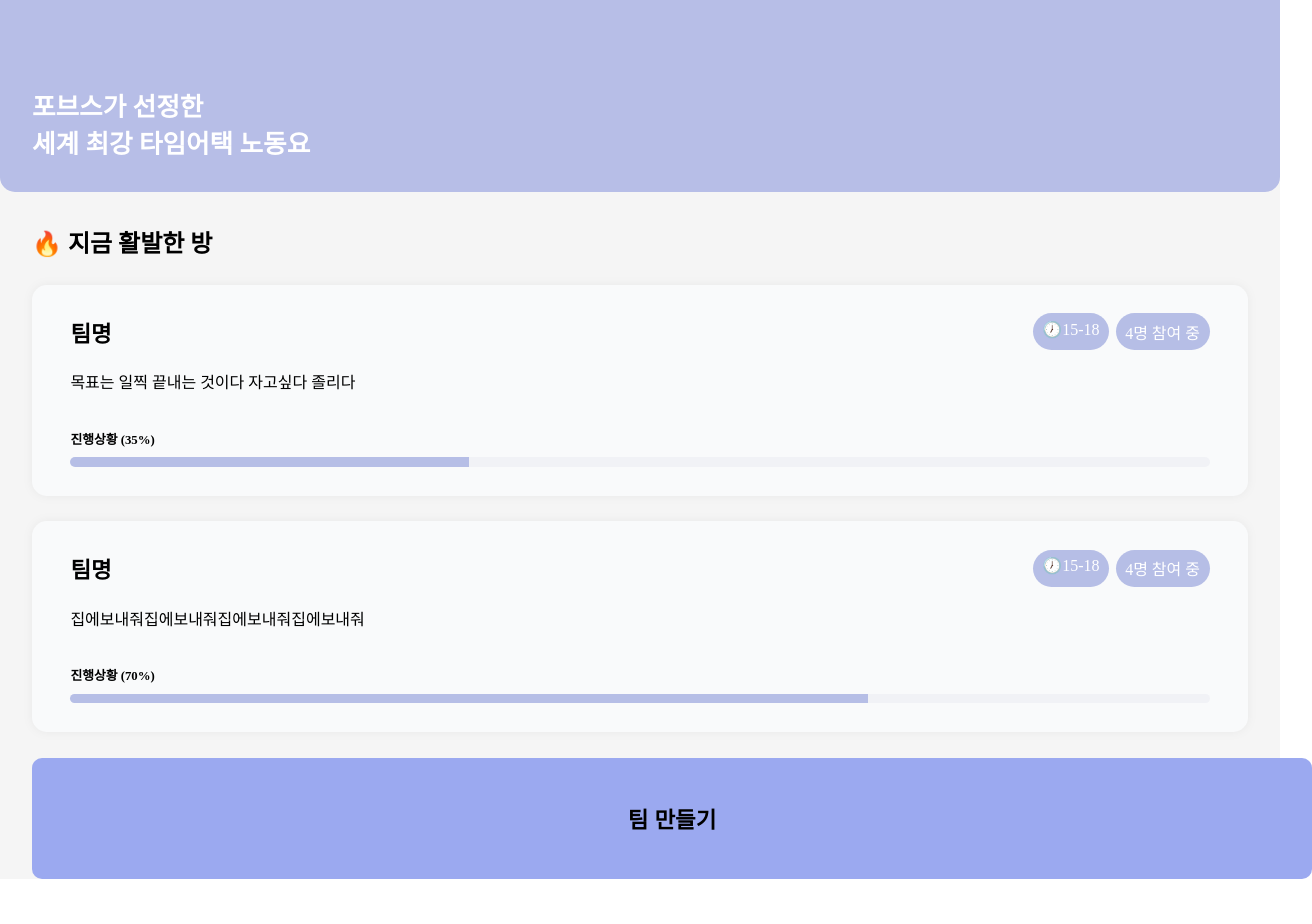
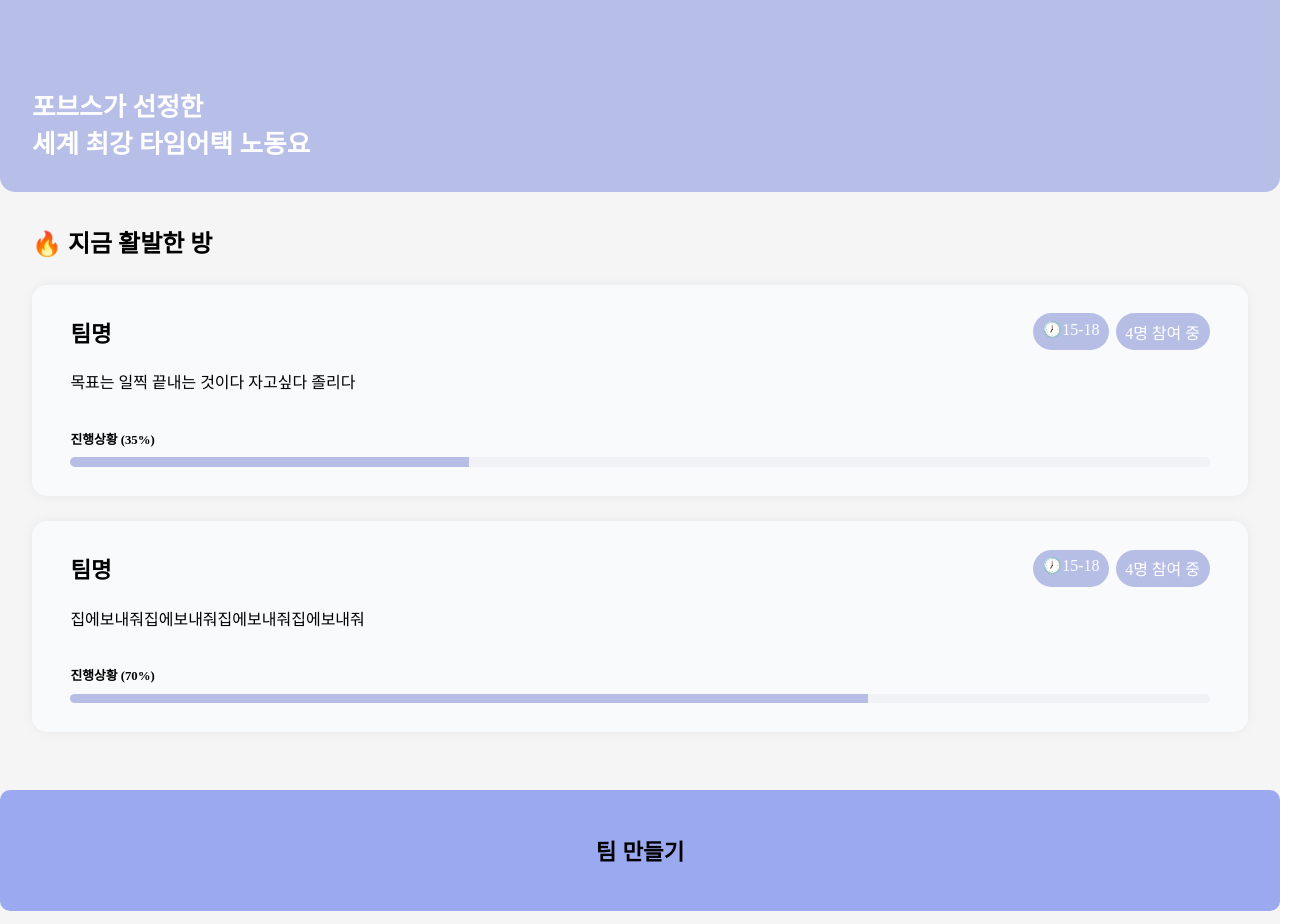
Before and after one commit to piTch-time/pitch-frontend, a React (Create React App) app: page / in a window 1280 px wide. Shown: the top 924 px of the page, 1312 px wide, since content can reach past the window. Before the commit the page ends 879 px from the top, so only its background shows below. Built offline with nearby package versions, Linux system fonts and the light colour scheme.

Commit message:
feat : add type on Button component

```diff
--- a/src/@sharedComponents/Button.tsx
+++ b/src/@sharedComponents/Button.tsx
@@ -2,11 +2,16 @@ import styled from "styled-components";
 
 type buttonType = {
   children: any;
+  type?: "button" | "submit" | "reset" | undefined;
   onClick?: () => void;
 };
 
-export const Button = ({ children, onClick }: buttonType) => {
-  return <BottomButton onClick={onClick}>{children}</BottomButton>;
+export const Button = ({ children, type, onClick }: buttonType) => {
+  return (
+    <BottomButton type={type} onClick={onClick}>
+      {children}
+    </BottomButton>
+  );
 };
 
 const BottomButton = styled.button`
@@ -14,7 +19,7 @@ const BottomButton = styled.button`
   width: 100%;
   height: 7.6rem;
   border: none;
-  margin: 0 2rem;
+  margin: 2rem 0;
   background: #9ba9f0;
   border-radius: 10px;
   align-items: center;
```
Also changed, not shown: src/@sharedComponents/Spacing.tsx (+6 -5 lines).
